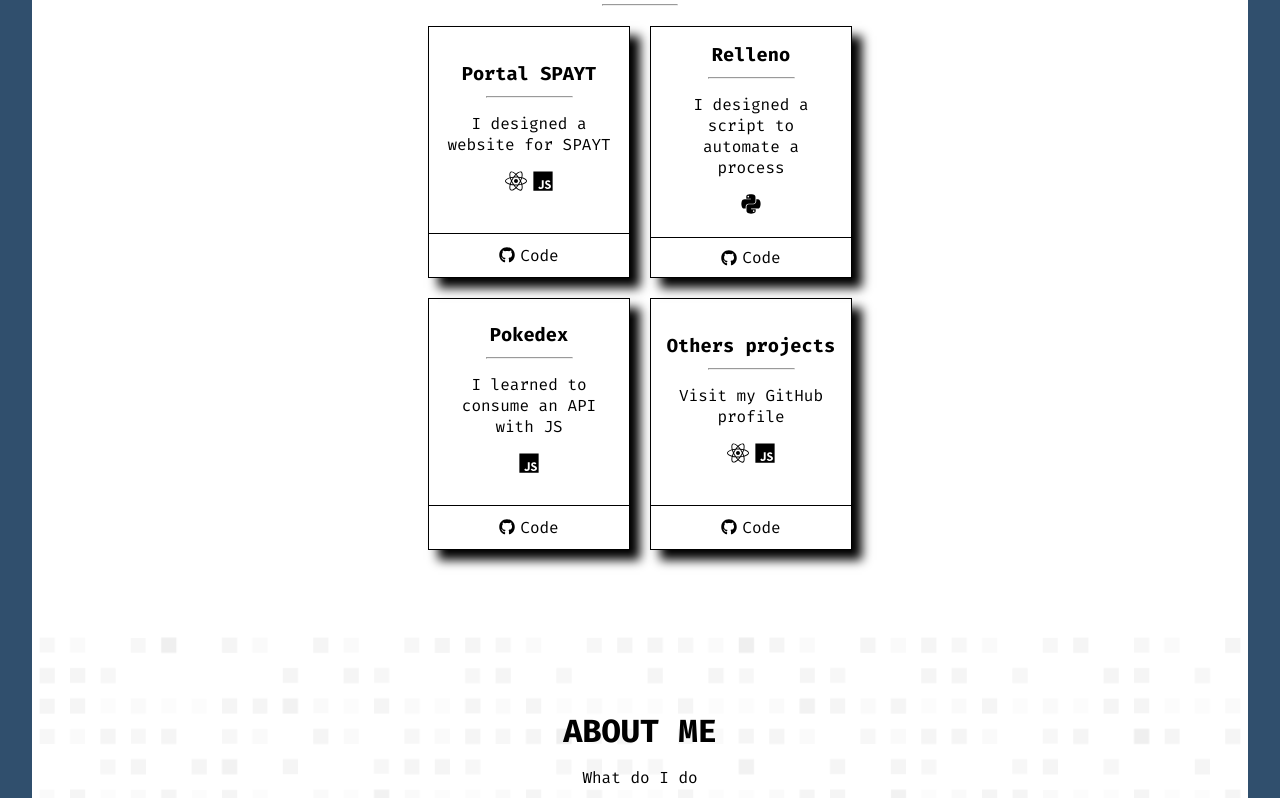
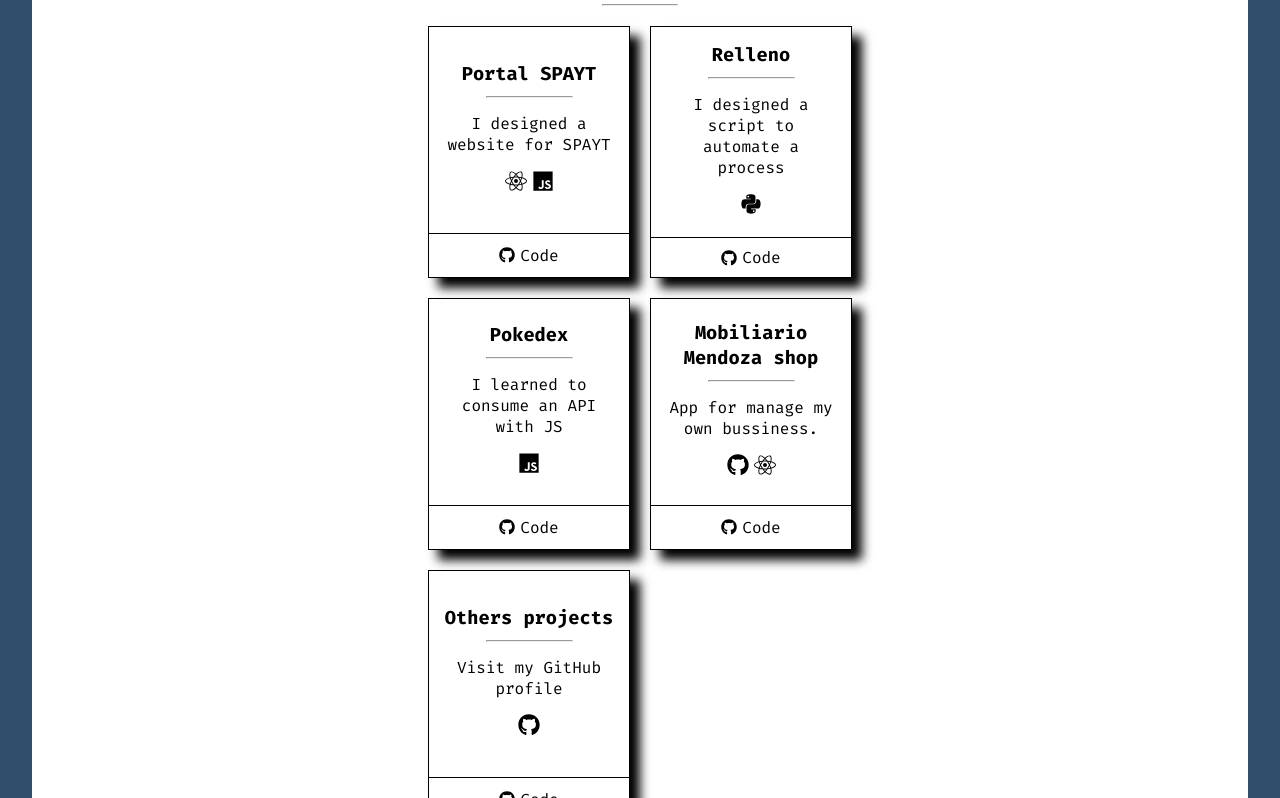
Before and after one commit to arm-code/minimalist-portfolio, a React (Vite) app: page / in a window 1280 px wide. Shown: the part 964-1762 px from the top of the page. Built offline with nearby package versions, Linux system fonts and the light colour scheme.

Commit message:
adding new features

```diff
--- a/src/components/NavBar.jsx
+++ b/src/components/NavBar.jsx
@@ -1,5 +1,5 @@
 import './NavBarStyles.css';
-import cv from '../files/alexis_romero_mendoza_CV_2024.pdf';
+import cv from '../files/alexis_romero_mendoza_CV_2024_ENG4.pdf';
 export const NavBar = () => {
 
 
--- a/src/pages/ContactPage.jsx
+++ b/src/pages/ContactPage.jsx
@@ -21,7 +21,7 @@
         </a>
         <a href='tel:+526567608407' className='contactItem'>
           <FaPhone />
-          <p>+52 6567608407</p>
+          <p>+52 6567788565</p>
         </a>
 
         <div className='otherContactItems'>
--- a/src/pages/ProjectsPage.jsx
+++ b/src/pages/ProjectsPage.jsx
@@ -1,62 +1,23 @@
 import { CardProject } from '../components/CardProject';
 import './ProjectsPageStyles.css';
-import { FaGithub } from 'react-icons/fa';
-import { FaReact } from 'react-icons/fa';
-import { IoLogoJavascript } from 'react-icons/io5';
-import { FaPython } from 'react-icons/fa';
+import { projects } from '../utils/projectsInformacion';
 
 export const ProjectsPage = () => {
-  const description1 = 'Visit my GitHub profile';
-  const name1 = 'Others projects';
-  const link1 = 'https://github.com/arm-code';
-  const tech1 = [<FaReact />, <IoLogoJavascript />];
-
-  const name2 = 'Portal SPAYT';
-  const description2 = 'I designed a website for SPAYT';
-  const link2 = 'https://arm-code.github.io/prepa-abierta/';
-  const tech2 = [<FaReact />, <IoLogoJavascript />];
-
-  const name3 = 'Relleno';
-  const description3 = 'I designed a script to automate a process';
-  const link3 = 'https://github.com/arm-code/Manipulacion_Interfaz';
-  const tech3 = [<FaPython />];
-
-  const name4 = 'Pokedex';
-  const description4 = 'I learned to consume an API with JS';
-  const link4 = 'https://github.com/arm-code/pokedex';
-  const tech4 = [ <IoLogoJavascript />];
-
   return (
     <div className='projectspage' id='projectsPage'>
       <h1>PROJECTS</h1>
       <p>Some projects I have worked on</p>
       <hr />
       <div className='cardscontainer'>
-        <CardProject
-          description={description2}
-          projectName={name2}
-          linkTo={link2}
-          techs={tech2}
-        />
-        <CardProject
-          description={description3}
-          projectName={name3}
-          linkTo={link3}
-          techs={tech3}
-        />
-        <CardProject
-          description={description4}
-          projectName={name4}
-          linkTo={link4}
-          techs={tech4}
-        />
-
-        <CardProject
-          description={description1}
-          projectName={name1}
-          linkTo={link1}
-          techs={tech1}
-        />
+        {projects.map((project, index) => (
+          <CardProject
+            key={index}
+            description={project.description}
+            projectName={project.name}
+            linkTo={project.link}
+            techs={project.techs}
+          />
+        ))}
       </div>
     </div>
   );
--- /dev/null
+++ b/src/utils/projectsInformacion.jsx
@@ -0,0 +1,36 @@
+import { FaGithub, FaReact, FaPython } from 'react-icons/fa';
+import { IoLogoJavascript } from 'react-icons/io5';
+
+// Datos de proyectos
+export const projects = [
+  {
+    name: 'Portal SPAYT',
+    description: 'I designed a website for SPAYT',
+    link: 'https://arm-code.github.io/prepa-abierta/',
+    techs: [<FaReact key="react" />, <IoLogoJavascript key="js" />],
+  },
+  {
+    name: 'Relleno',
+    description: 'I designed a script to automate a process',
+    link: 'https://github.com/arm-code/Manipulacion_Interfaz',
+    techs: [<FaPython key="python" />],
+  },
+  {
+    name: 'Pokedex',
+    description: 'I learned to consume an API with JS',
+    link: 'https://github.com/arm-code/pokedex',
+    techs: [<IoLogoJavascript key="js" />],
+  },
+  {
+    name: 'Mobiliario Mendoza shop',
+    description: 'App for manage my own bussiness.',
+    link: 'https://mobiliariomendoza.shop/',
+    techs: [<FaGithub key="github" />, <FaReact key="react" />],
+  },
+  {
+    name: 'Others projects',
+    description: 'Visit my GitHub profile',
+    link: 'https://github.com/arm-code',
+    techs: [<FaGithub key="github" />],
+  }
+];
```
Also changed, not shown: 1 other file (tests, documents, lock files or other folders).
